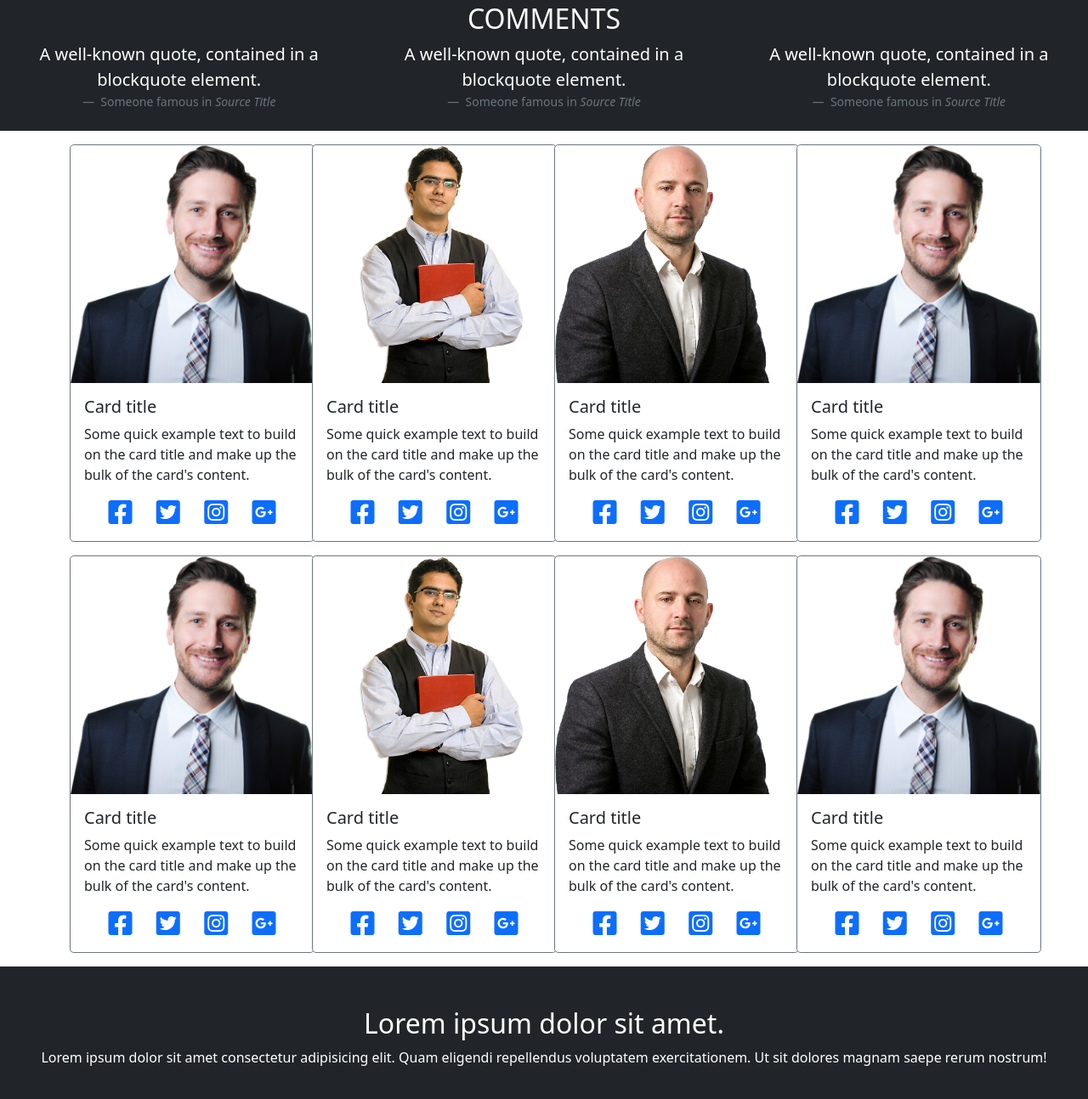
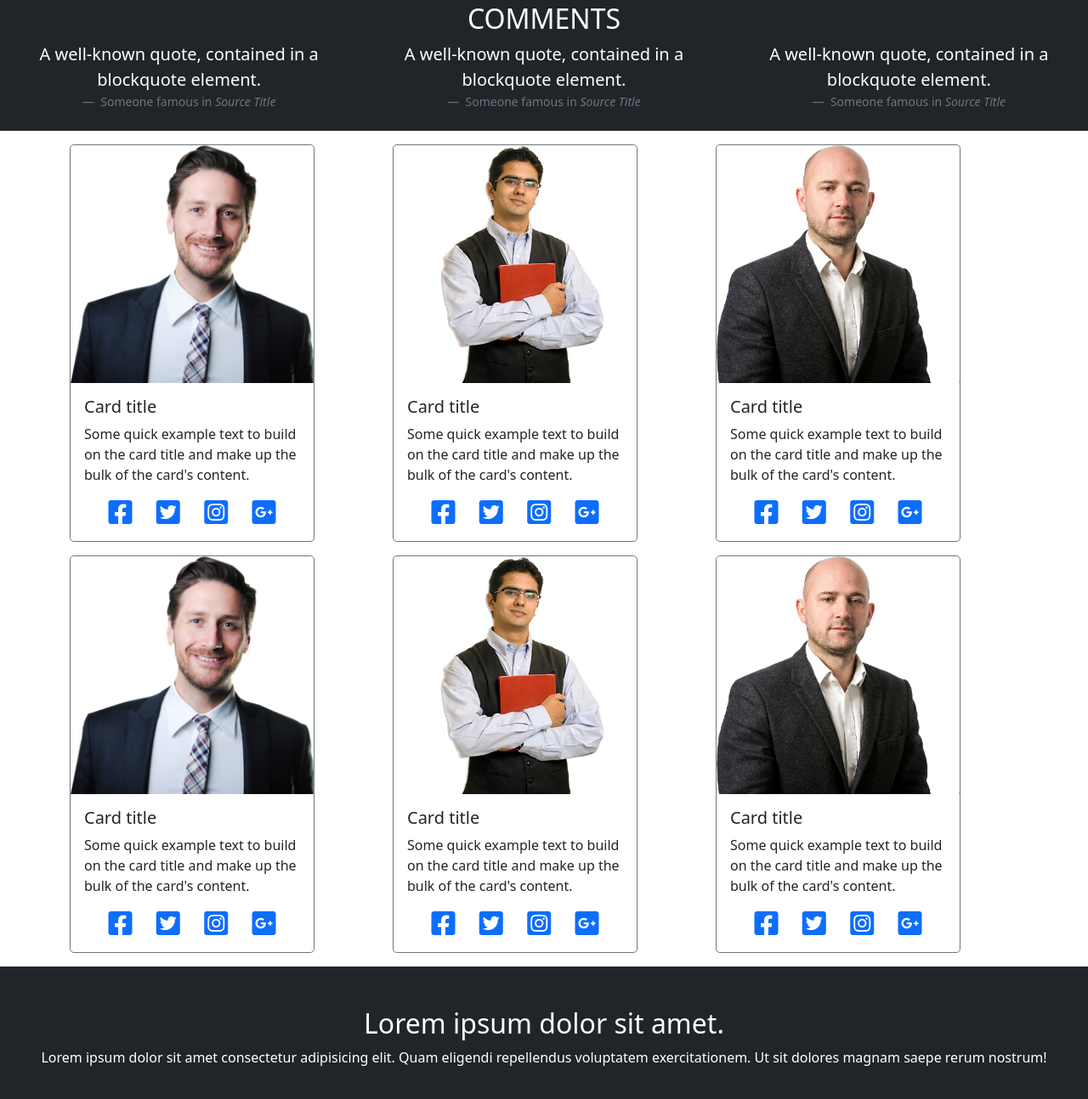
Before and after one commit to eyupkirci/Bootstrap-code-samples, a plain HTML site: page clarus website project/about.html in a window 1280 px wide. Shown: the part 1054-2348 px from the top of the page at 85% size. Drawn offline with nearby package versions, Linux system fonts and the light colour scheme.

Commit message:
some part adjusted

```diff
--- a/clarus website project/about.html
+++ b/clarus website project/about.html
@@ -123,8 +123,8 @@
   <!-- ------------CARD--------------- -->
 <div class="container">
 
-  <div class="row " >
-    <div class="col-md-3 mt-3" >
+  <div class="row" >
+    <div class="col-md-4 mt-3" >
       <div class="card border border-secondary rounded-3 " style="width: 18rem;">
         <img src="./img/teacher3.png" class="card-img-top" width="200px" height="280px" alt="...">
         <div class="card-body">
@@ -147,7 +147,7 @@
         </div>
       </div>
     </div>
-    <div class="col-md-3  mt-3">
+    <div class="col-md-4 mt-3">
       <div class="card border border-secondary rounded-3 " style="width: 18rem;">
         <img src="./img/teacher1.png" class="card-img-top"width="200px" height="280px"alt="...">
         <div class="card-body">
@@ -170,7 +170,7 @@
         </div>
       </div>
     </div>
-    <div class="col-md-3  mt-3 ">
+    <div class="col-md-4 mt-3 ">
       <div class="card border border-secondary rounded-3 " style="width: 18rem;">
         <img src="./img/teacher2.png" class="card-img-top" width="200px" height="280px" alt="...">
         <div class="card-body">
@@ -193,7 +193,7 @@
         </div>
       </div>
     </div>
-    <div class="col-md-3  mt-3">
+    <!-- <div class="col-md-3  mt-3">
       <div class="card border border-secondary rounded-3 " style="width: 18rem;">
         <img src="./img/teacher3.png" class="card-img-top" width="200px" height="280px" alt="...">
         <div class="card-body">
@@ -215,10 +215,10 @@
         </div>
         </div>
       </div>
-    </div>
+    </div> -->
  </div>
  <div class="row " >
-  <div class="col-md-3 mt-3" >
+  <div class="col-md-4 mt-3" >
     <div class="card border border-secondary rounded-3 " style="width: 18rem;">
       <img src="./img/teacher3.png" class="card-img-top" width="200px" height="280px" alt="...">
       <div class="card-body">
@@ -241,7 +241,7 @@
       </div>
     </div>
   </div>
-  <div class="col-md-3  mt-3">
+  <div class="col-md-4  mt-3">
     <div class="card border border-secondary rounded-3 " style="width: 18rem;">
       <img src="./img/teacher1.png" class="card-img-top"width="200px" height="280px"alt="...">
       <div class="card-body">
@@ -264,7 +264,7 @@
       </div>
     </div>
   </div>
-  <div class="col-md-3  mt-3 ">
+  <div class="col-md-4  mt-3 ">
     <div class="card border border-secondary rounded-3 " style="width: 18rem;">
       <img src="./img/teacher2.png" class="card-img-top" width="200px" height="280px" alt="...">
       <div class="card-body">
@@ -287,7 +287,7 @@
       </div>
     </div>
   </div>
-  <div class="col-md-3  mt-3">
+  <!-- <div class="col-md-3  mt-3">
     <div class="card border border-secondary rounded-3 " style="width: 18rem;">
       <img src="./img/teacher3.png" class="card-img-top" width="200px" height="280px" alt="...">
       <div class="card-body">
@@ -309,7 +309,7 @@
       </div>
       </div>
     </div>
-  </div>
+  </div> -->
 </div>
 
 </div>
```
Also changed, not shown: clarus website project/contact.html (+2 -3 lines), clarus website project/courses.html (+3 -4 lines).
